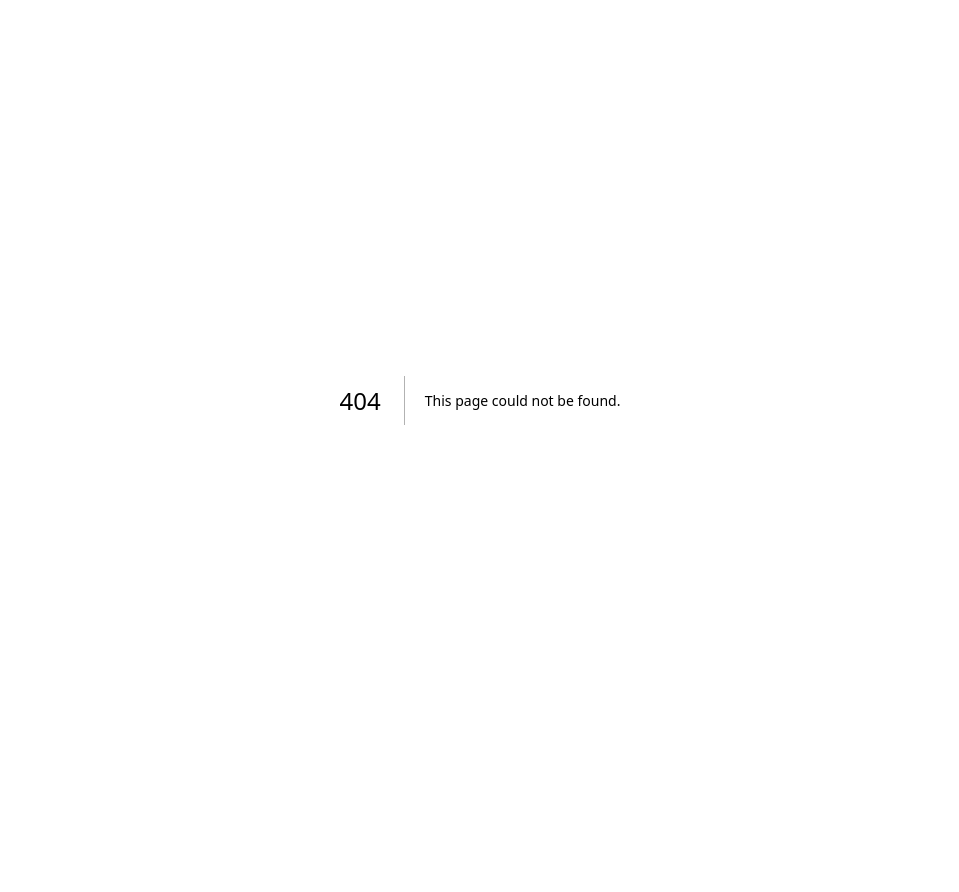
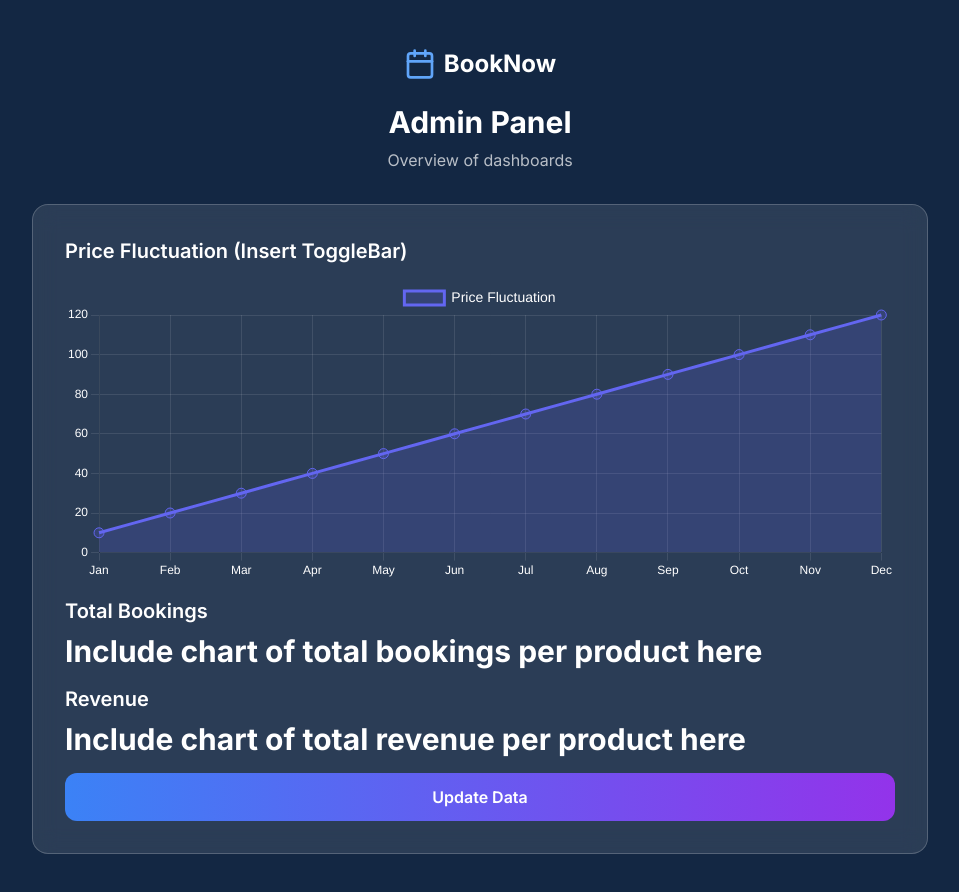
Before and after one commit to psydenst/group4, a Next.js app in the folder frontend/: page /dashboards in a window 1280 px wide. Before the commit this address had no page. Shown: the top 892 px of the page, without its empty margins (160-1119 px from the left). Before the commit the page ends 800 px from the top, so only its background shows below. Built offline with nearby package versions, Linux system fonts and the light colour scheme.

Commit message:
creation of dashboard page

```diff
--- /dev/null
+++ b/frontend/app/dashboards/page.tsx
@@ -0,0 +1,133 @@
+'use client';
+
+import Link from 'next/link';
+import { useState } from 'react';
+import { Calendar } from 'lucide-react';
+
+// Importações do Chart.js
+import {
+  Chart as ChartJS,
+  CategoryScale,
+  LinearScale,
+  PointElement,
+  LineElement,
+  Title,
+  Tooltip,
+  Legend,
+  Filler,
+} from 'chart.js';
+import { Line } from 'react-chartjs-2';
+
+// Registrando os componentes do Chart.js
+ChartJS.register(
+  CategoryScale,
+  LinearScale,
+  PointElement,
+  LineElement,
+  Title,
+  Tooltip,
+  Legend,
+  Filler
+);
+
+export default function DashboardPage() {
+  const [loading, setLoading] = useState(false);
+
+  // Dados do gráfico (exemplo simples)
+  const data = {
+    labels: ['Jan', 'Feb', 'Mar', 'Apr', 'May', 'Jun', 'Jul', 'Aug', 'Sep', 'Oct', 'Nov', 'Dec'],
+    datasets: [
+      {
+        label: 'Price Fluctuation',
+        data: [10, 20, 30, 40, 50, 60, 70, 80, 90, 100, 110, 120],
+        fill: true,
+        backgroundColor: 'rgba(99, 102, 241, 0.2)',
+        borderColor: 'rgba(99, 102, 241, 1)',
+        tension: 0.3,
+        pointRadius: 5,
+        pointHoverRadius: 7,
+      },
+    ],
+  };
+
+  const options = {
+    responsive: true,
+    maintainAspectRatio: false,
+    plugins: {
+      legend: {
+        labels: {
+          color: 'white',
+          font: { size: 14 },
+        },
+      },
+      title: { display: false },
+      tooltip: { enabled: true, mode: 'nearest' },
+    },
+    scales: {
+      x: {
+        ticks: { color: 'white' },
+        grid: { color: 'rgba(255, 255, 255, 0.1)' },
+      },
+      y: {
+        ticks: { color: 'white' },
+        grid: { color: 'rgba(255, 255, 255, 0.1)' },
+      },
+    },
+  };
+
+  const baseButtonClasses =
+    'w-full font-semibold text-white py-3 px-4 rounded-xl transition-all duration-300 hover:scale-105 active:scale-95 disabled:cursor-not-allowed disabled:hover:scale-100';
+
+  const handleRefresh = () => {
+    setLoading(true);
+    setTimeout(() => setLoading(false), 1000);
+  };
+
+  return (
+    <div className="min-h-screen flex items-center justify-center px-4 py-12">
+      <div className="max-w-4xl w-full mx-auto">
+        {/* Header */}
+        <div className="text-center mb-8">
+          <Link href="/" className="inline-flex items-center gap-2 mb-6">
+            <Calendar className="w-8 h-8 text-blue-400" />
+            <span className="text-2xl font-bold text-white">BookNow</span>
+          </Link>
+          <h1 className="text-3xl font-bold text-white mb-2">Admin Panel</h1>
+          <p className="text-white/70">Overview of dashboards</p>
+        </div>
+
+        {/* Content Panel */}
+        <div className="bg-white/10 backdrop-blur-md rounded-2xl p-8 border border-white/20 space-y-4">
+          {/* Price Fluctuation Chart */}
+          <div className="text-white">
+            <h2 className="text-xl font-semibold mb-4">Price Fluctuation (Insert ToggleBar)</h2>
+            <div style={{ overflowX: 'auto', width: '100%' }}>
+              <div style={{ width: '100%', height: 300 }}>
+                <Line data={data} options={options} />
+              </div>
+            </div>
+          </div>
+
+          {/* Outros indicadores */}
+          <div className="text-white">
+            <h2 className="text-xl font-semibold mb-2">Total Bookings</h2>
+            <p className="text-3xl font-bold">Include chart of total bookings per product here</p>
+          </div>
+
+          <div className="text-white">
+            <h2 className="text-xl font-semibold mb-2">Revenue</h2>
+            <p className="text-3xl font-bold">Include chart of total revenue per product here</p>
+          </div>
+
+          <button
+            onClick={handleRefresh}
+            disabled={loading}
+            className={`${baseButtonClasses} bg-gradient-to-r from-blue-500 to-purple-600 hover:from-blue-600 hover:to-purple-700 disabled:from-gray-500 disabled:to-gray-600`}
+          >
+            {loading ? 'Atualizando...' : 'Update Data'}
+          </button>
+        </div>
+      </div>
+    </div>
+  );
+}
--- a/frontend/package.json
+++ b/frontend/package.json
@@ -15,6 +15,7 @@
     "@types/react": "18.2.22",
     "@types/react-dom": "18.2.7",
     "autoprefixer": "10.4.15",
+    "chart.js": "^4.5.0",
     "clsx": "^2.1.1",
     "date-fns": "^4.1.0",
     "eslint": "8.49.0",
@@ -25,6 +26,7 @@
     "postcss": "8.4.30",
     "react": "18.2.0",
     "react-calendar": "^6.0.0",
+    "react-chartjs-2": "^5.3.0",
     "react-dom": "18.2.0",
     "react-icons": "^5.5.0",
     "tailwindcss": "3.3.3",
```
